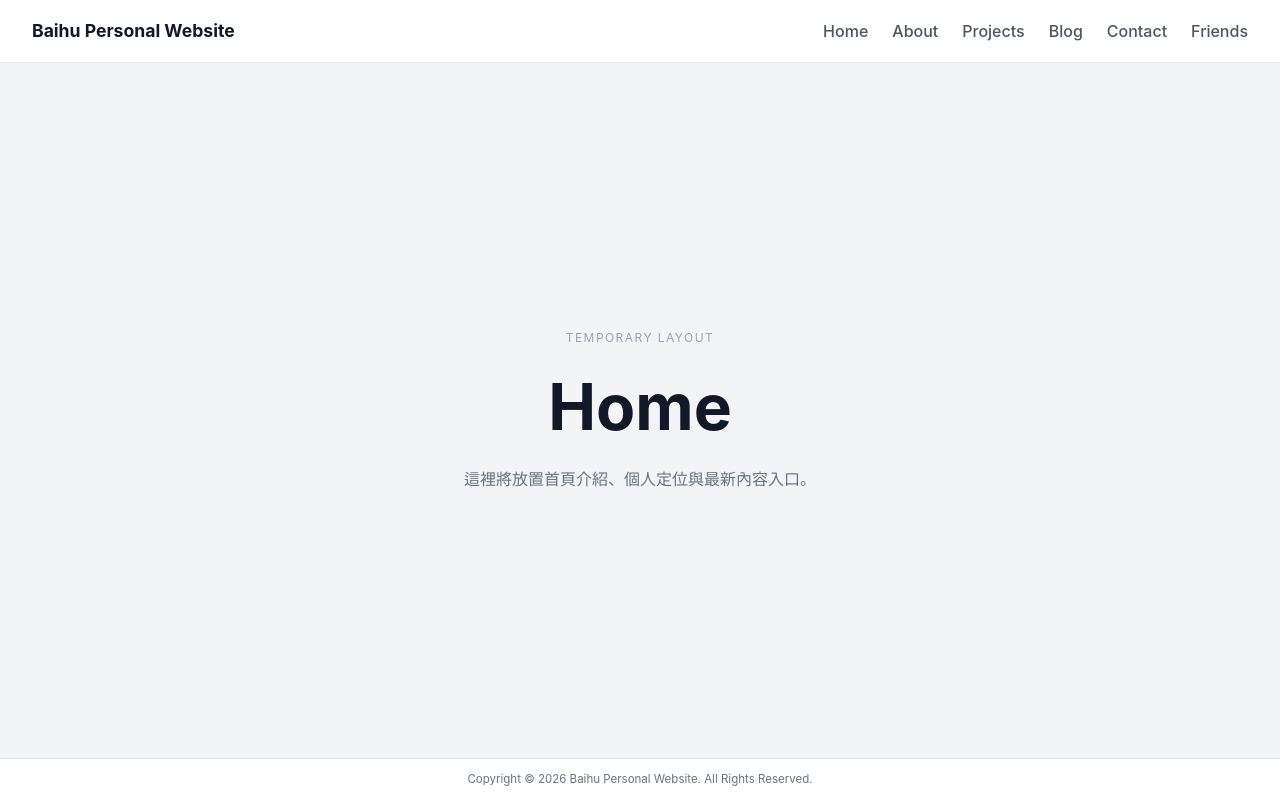
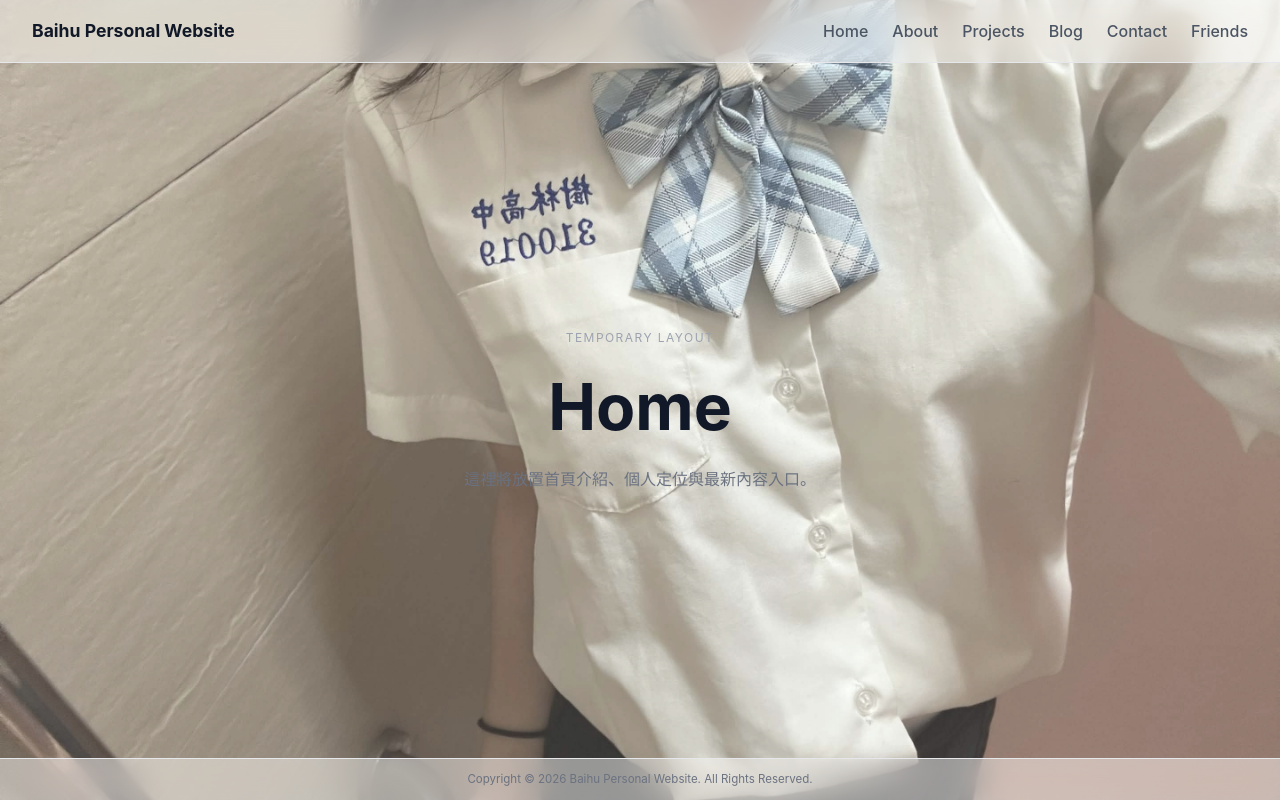
Before and after one commit to baihufox3210/my-dashboard, a React (Vite) app: page / in a window 1280 px wide. Built offline with nearby package versions, Linux system fonts and the light colour scheme.

Commit message:
feat: update background styles and add profile background image

```diff
--- a/src/App.css
+++ b/src/App.css
@@ -2,7 +2,7 @@
   min-height: 100vh;
   display: flex;
   flex-direction: column;
-  background: #f3f4f6;
+  background: rgba(243, 244, 246, 0.2);
   color: #111827;
   --divider: 1px solid #e5e7eb;
 }
@@ -13,7 +13,9 @@
   justify-content: space-between;
   gap: 1rem;
   padding: 1.1rem 2rem;
-  background: #ffffff;
+  background: rgba(255, 255, 255, 0.48);
+  -webkit-backdrop-filter: blur(16px) saturate(140%);
+  backdrop-filter: blur(16px) saturate(140%);
   border-bottom: var(--divider);
   position: sticky;
   top: 0;
@@ -103,7 +105,9 @@
   align-items: center;
   padding: 0.75rem 1.5rem;
   border-top: var(--divider);
-  background: #ffffff;
+  background: rgba(255, 255, 255, 0.48);
+  -webkit-backdrop-filter: blur(16px) saturate(140%);
+  backdrop-filter: blur(16px) saturate(140%);
   color: #6b7280;
   font-size: 0.72rem;
   position: sticky;
--- a/src/index.css
+++ b/src/index.css
@@ -3,7 +3,7 @@
   line-height: 1.5;
   font-weight: 400;
   color: #111827;
-  background: #ffffff;
+  background: #d8c8be;
   font-synthesis: none;
   text-rendering: optimizeLegibility;
   -webkit-font-smoothing: antialiased;
@@ -23,4 +23,5 @@ body,
 
 body {
   min-height: 100vh;
+  background: url('/profile-background.jpg') center / cover fixed no-repeat;
 }
```
Also changed, not shown: public/profile-background.jpg (added).
